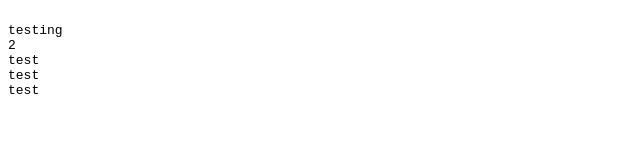
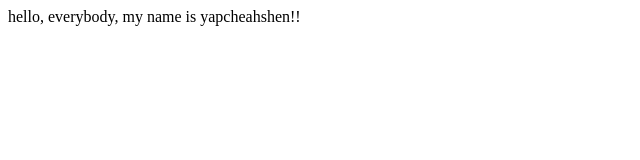
Before and after one commit to yapcheahshen/yapcheahshen.github.io, a plain HTML site: page index.html in a window 1280 px wide. Shown: the whole page, without its empty margins (0-640 px from the left). Drawn offline with Linux system fonts and the light colour scheme.

Commit message:
my first homepage

```diff
--- a/index.html
+++ b/index.html
@@ -1,10 +1,3 @@
 <html>
-<pre>
-
-testing
-2
-test
-test
-test
-</pre>
+hello, everybody, my name is yapcheahshen!!
 </html>
```
